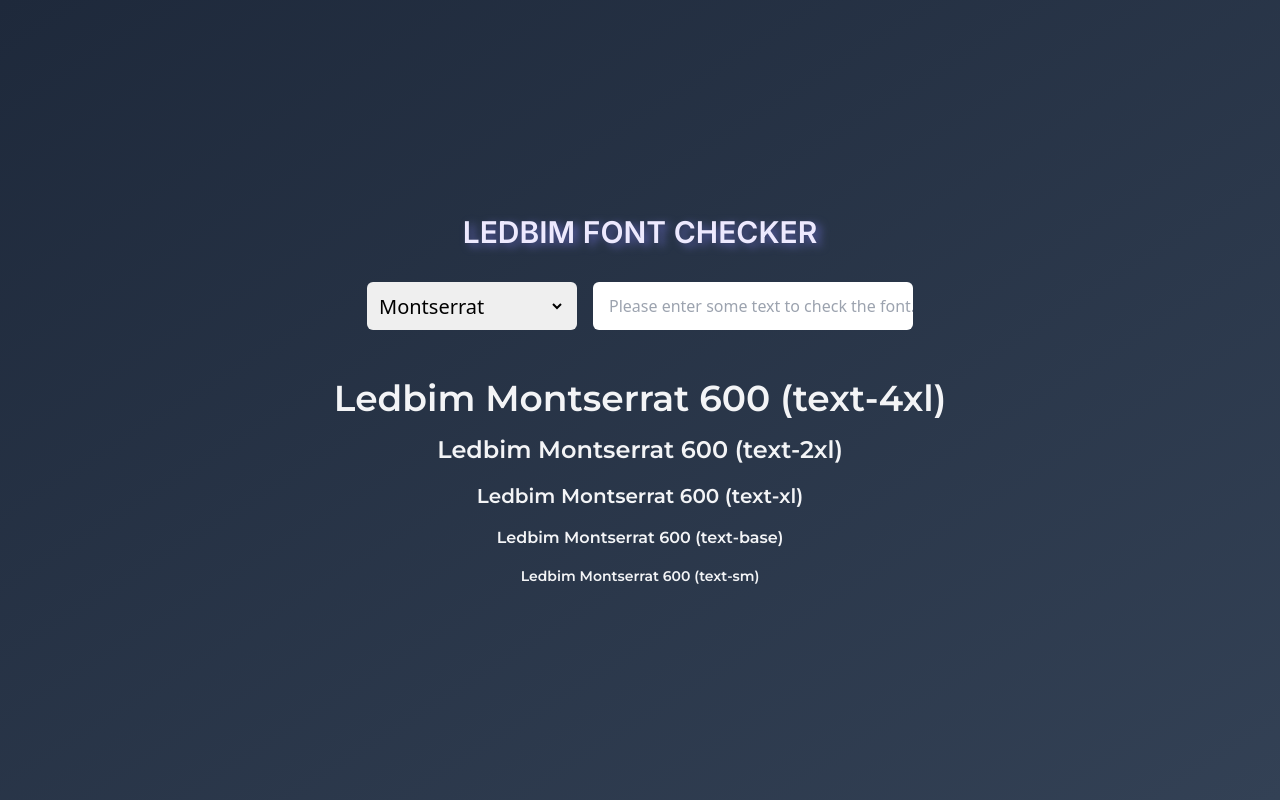
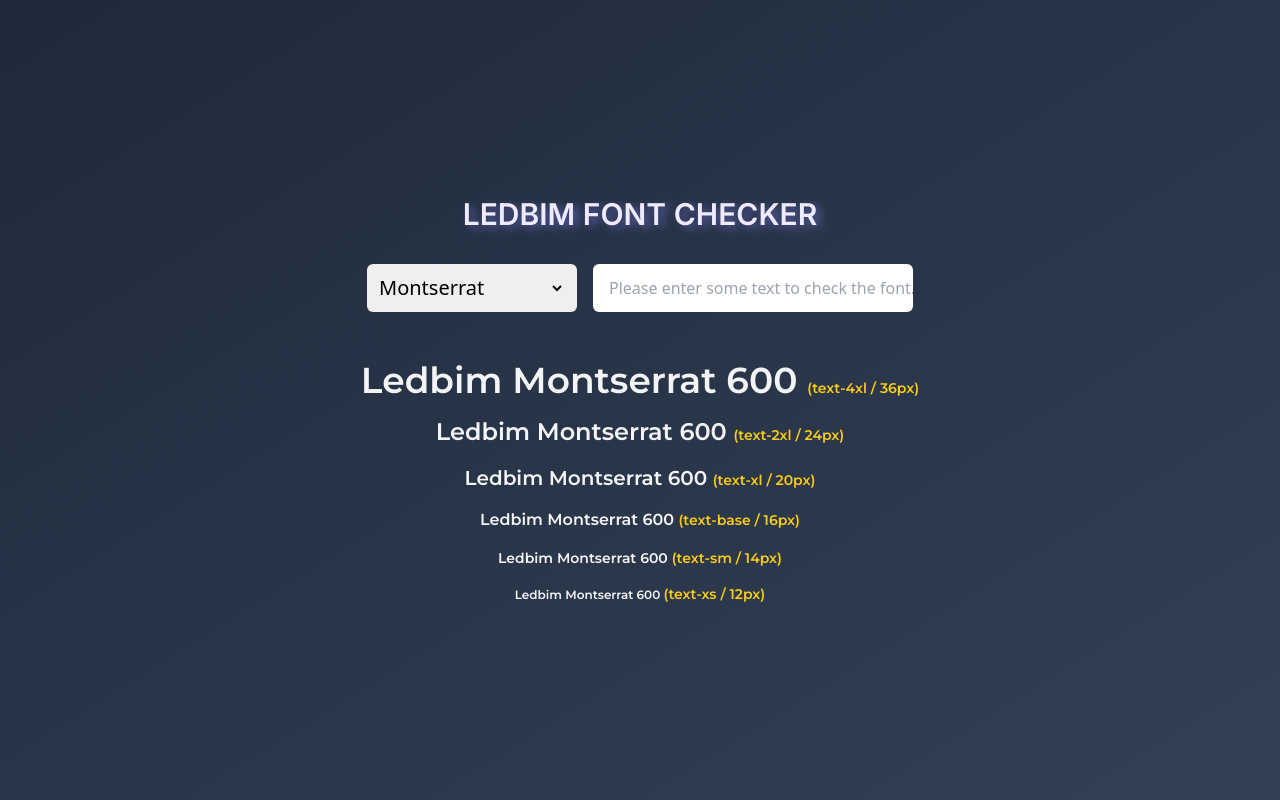
Before and after one commit to onurataasar/ledbim-font-checker, a Next.js app: page / in a window 1280 px wide. Built offline with nearby package versions, Linux system fonts and the light colour scheme; a web font is replaced by a local one.

Commit message:
font size info added

```diff
--- a/pages/index.tsx
+++ b/pages/index.tsx
@@ -49,28 +49,48 @@
           <div className={styles.font_wrapper}>
             <h2 className={font.className}>
               {!text
-                ? `Ledbim ${selectedFont} ${font.style.fontWeight} (text-4xl)`
+                ? `Ledbim ${selectedFont} ${font.style.fontWeight} `
                 : text}{" "}
+              <span className="text-sm font-light text-yellow-400">
+                (text-4xl / 36px)
+              </span>
             </h2>
+
             <h3 className={font.className}>
-              {!text
-                ? `Ledbim ${selectedFont} ${font.style.fontWeight} (text-2xl)`
-                : text}{" "}
+              {!text ? `Ledbim ${selectedFont} ${font.style.fontWeight}` : text}{" "}
+              <span className="text-sm font-light text-yellow-400">
+                (text-2xl / 24px)
+              </span>
             </h3>
             <h4 className={font.className}>
-              {!text
-                ? `Ledbim ${selectedFont} ${font.style.fontWeight} (text-xl)`
-                : text}{" "}
+              {!text ? `Ledbim ${selectedFont} ${font.style.fontWeight}` : text}{" "}
+              <span className="text-sm font-light text-yellow-400">
+                (text-xl / 20px)
+              </span>
             </h4>
             <h5 className={font.className}>
-              {!text
-                ? `Ledbim ${selectedFont} ${font.style.fontWeight} (text-base)`
-                : text}{" "}
+              {!text ? `Ledbim ${selectedFont} ${font.style.fontWeight}` : text}{" "}
+              <span className="text-sm font-light text-yellow-400">
+                (text-base / 16px)
+              </span>
             </h5>
             <h6 className={font.className}>
               {!text
-                ? `Ledbim ${selectedFont} ${font.style.fontWeight} (text-sm)`
+                ? `Ledbim ${selectedFont} ${font.style.fontWeight} `
                 : text}{" "}
+              <span className="text-sm font-light text-yellow-400">
+                {" "}
+                (text-sm / 14px)
+              </span>
+            </h6>
+            <h6 className={font.className} style={{ fontSize: "12px" }}>
+              {!text
+                ? `Ledbim ${selectedFont} ${font.style.fontWeight} `
+                : text}
+              <span className="text-sm font-light text-yellow-400">
+                {" "}
+                (text-xs / 12px)
+              </span>
             </h6>
           </div>
         </div>
```
